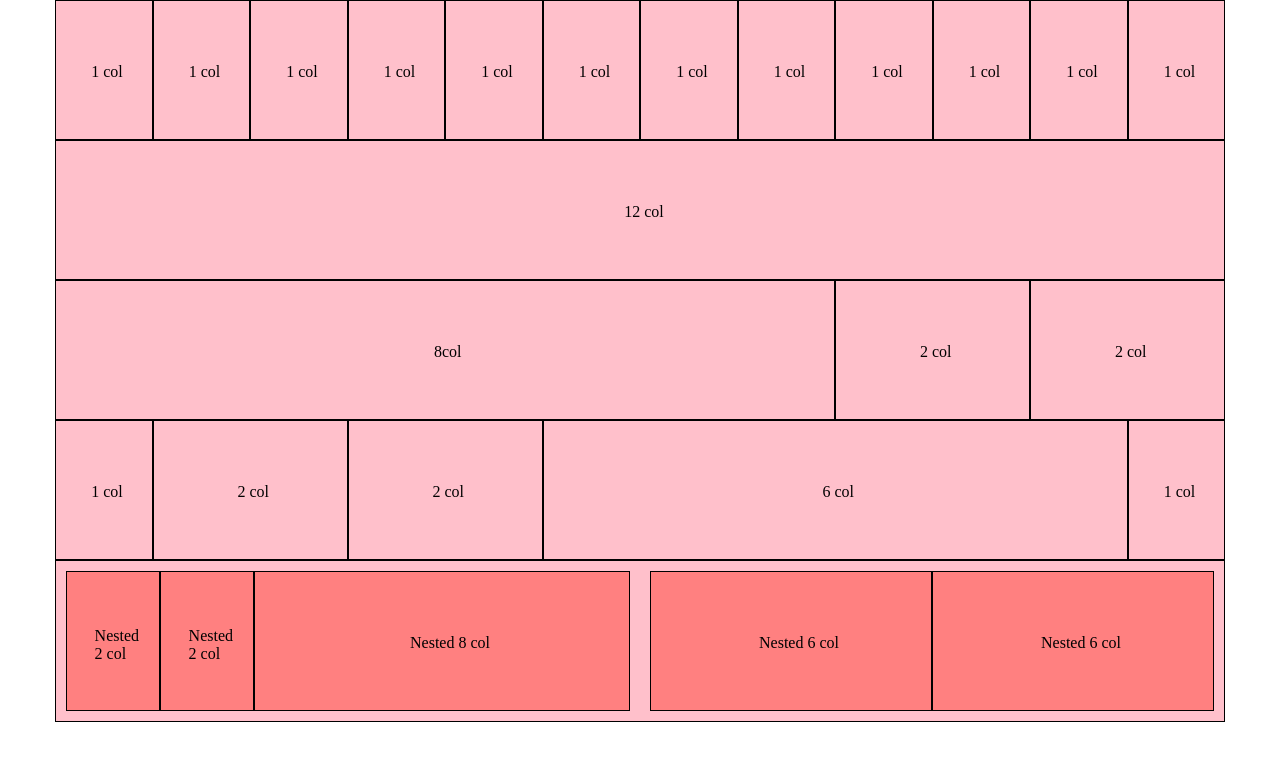
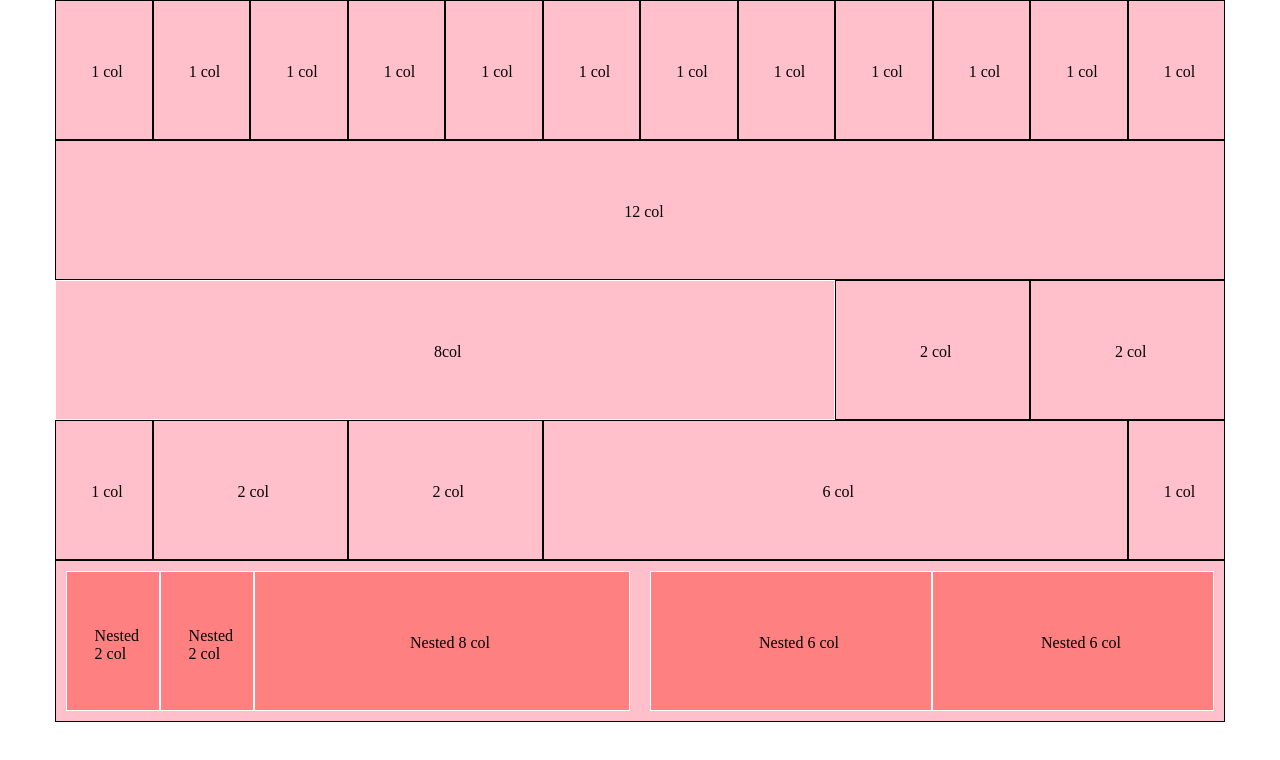
Before and after one commit to AlexMato83/html-css-12bool, a plain HTML site: page index.html in a window 1280 px wide. Drawn offline with Linux system fonts and the light colour scheme.

Commit message:
esercizio completato
mancanza di un bordo centrale tra i due col-6

```diff
--- a/style.css
+++ b/style.css
@@ -31,6 +31,12 @@ p {
   margin-right: 10px;
 
 }
+#colonne_dx > .col-6 {
+  border:1px solid white;
+}
+#colonne_sx > .col-2, .col-8 {
+  border:1px solid white;
+}
 #padre {
   padding:10px;
   background-color: pink;
```
